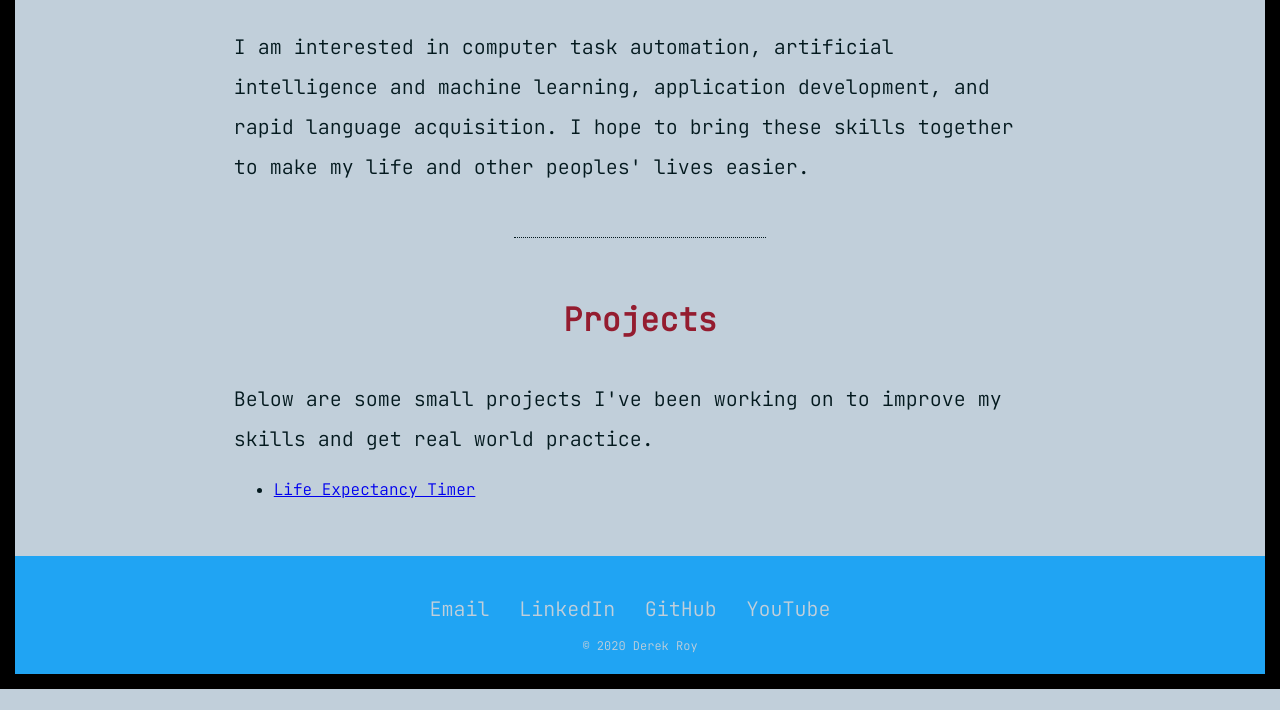
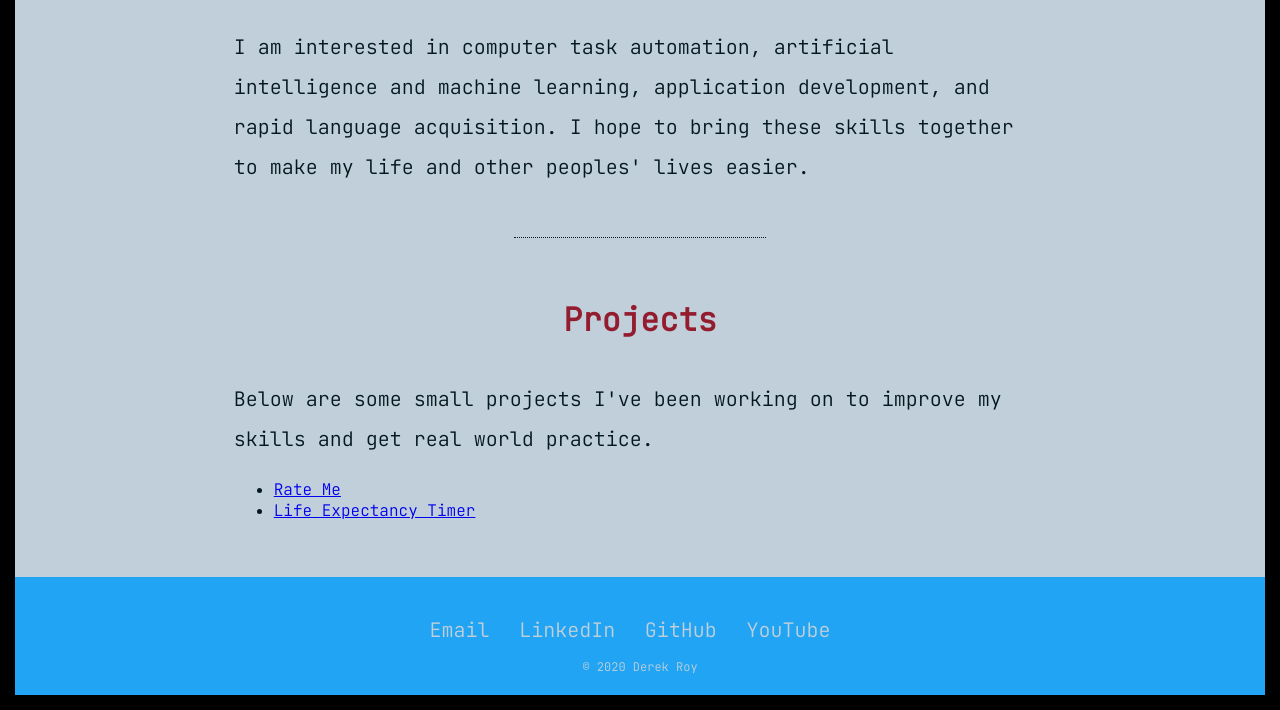
Before and after one commit to DerekRoy/WebDevProjects, a plain HTML site: page index.html in a window 1280 px wide. Shown: the part 1114-1824 px from the top of the page. Before the commit the page ends 1803 px from the top, so only its background shows below. Drawn offline with Linux system fonts and the light colour scheme.

Commit message:
Update index.html

```diff
--- a/index.html
+++ b/index.html
@@ -51,6 +51,7 @@
         <h2>Projects</h2>
         <p>Below are some small projects I've been working on to improve my skills and get real world practice.</p>
         <ul>
+          <li><a href="./RateMe.html">Rate Me</a></li>
           <li><a href="./DeathForm.html">Life Expectancy Timer</a></li>
         </ul>
       </div>
```
